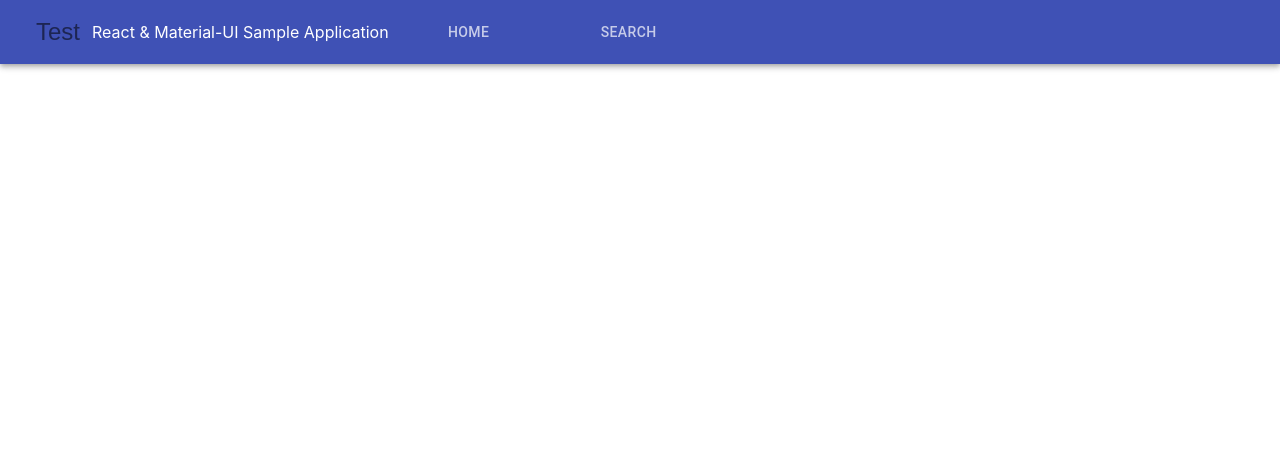
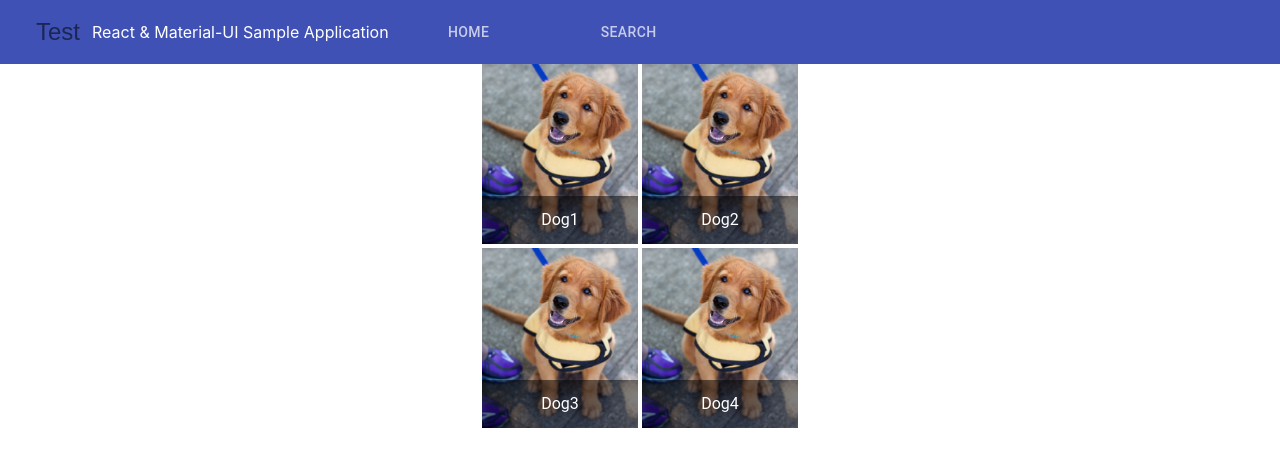
Before and after one commit to zachmkhan/Animal-Adoptions, a React (Create React App) app: page /search in a window 1280 px wide. Shown: the top 466 px of the page. Built offline with nearby package versions, Linux system fonts and the light colour scheme.

Commit message:
Initial UI for list of pet profiles in search page

```diff
--- a/src/App.js
+++ b/src/App.js
@@ -2,6 +2,7 @@ import logo from './logo.svg';
 import './App.css';
 import NavBar from './components/NavBar'
 import Gallery from './components/Gallery'
+import ListPets from './components/ListPets'
 import {
   BrowserRouter as Router,
   Switch,
@@ -18,6 +19,9 @@ function App() {
           <Route path="/userdash">
             <Gallery/>
           </Route>
+          <Route path="/search">
+            <ListPets/>
+          </Route>
         </Switch>
       </Router>
 
--- /dev/null
+++ b/src/components/ListPets.js
@@ -0,0 +1,51 @@
+import React from 'react'
+import GridList from '@material-ui/core/GridList';
+import GridListTile from '@material-ui/core/GridListTile';
+import GridListTileBar from '@material-ui/core/GridListTileBar';
+import test from '../testImg.jpg'
+import { makeStyles } from '@material-ui/core/styles';
+
+
+const useStyles = makeStyles((theme) => ({
+    root: {
+      display: 'flex',
+      flexWrap: 'wrap',
+      justifyContent: 'space-around',
+      overflow: 'hidden',
+      backgroundColor: theme.palette.background.paper,
+    },
+    gridList: {
+      width: 500,
+      height: 450,
+    },
+  }));
+
+const ListPets = () => {
+    const classes = useStyles();
+
+    return(
+        <div className={classes.root}>
+            <GridList cellHeight={180} cols={2} style={{
+            width: '25%',
+            }}>
+                <GridListTile>
+                    <img src={test} />
+                    <GridListTileBar title="Dog1" />
+                </GridListTile>
+                <GridListTile>
+                    <img src={test} />
+                    <GridListTileBar title="Dog2" />
+                </GridListTile>
+                <GridListTile>
+                    <img src={test} />
+                    <GridListTileBar title="Dog3" />
+                </GridListTile>
+                <GridListTile>
+                    <img src={test} />
+                    <GridListTileBar title="Dog4" />
+                </GridListTile>
+            </GridList>
+        </div>
+    )
+}
+export default ListPets;
--- a/src/components/NavBar.js
+++ b/src/components/NavBar.js
@@ -20,8 +20,8 @@ const NavBar = () => {
                     React & Material-UI Sample Application
                 </Typography>
                 <Tabs>
-                    <Tab label="Home" to="/userdash" component={Link}/>
-                    <Tab label="Search"/>
+                    <Tab label="Home" to="/userdash" component={Link} />
+                    <Tab label="Search" to="/search" component={Link} />
                 </Tabs>
             </Toolbar>
         </AppBar>
```
